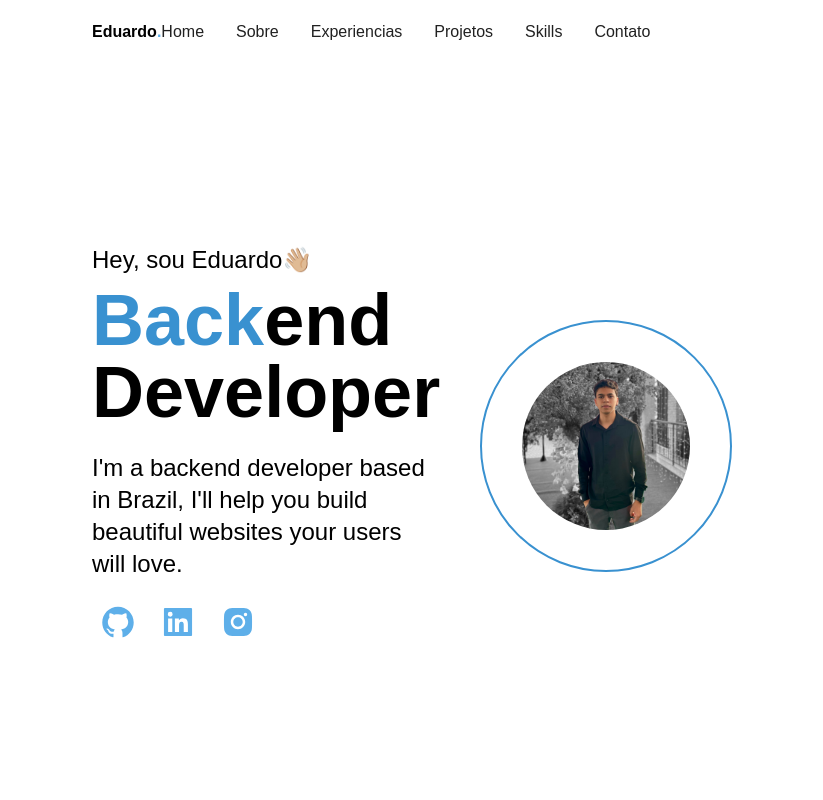
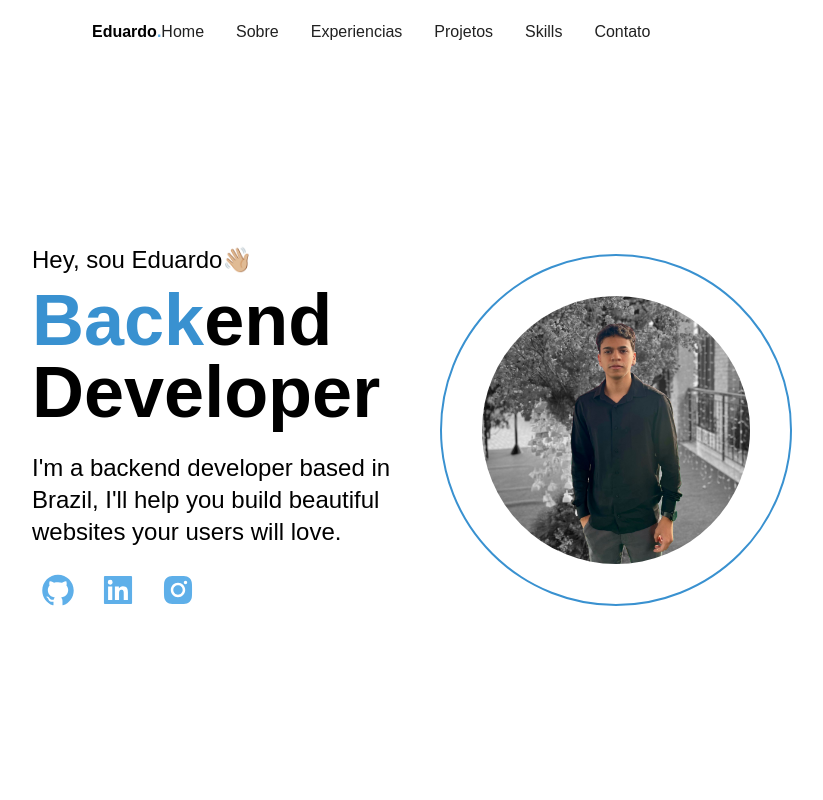
Before and after one commit to edurs2602/Portfolio, a React (Vite) app: page / in a window 1280 px wide. Shown: the top 800 px of the page, without its empty margins (228-1051 px from the left). Built offline with nearby package versions, Linux system fonts and the light colour scheme.

Commit message:
fix: ajeitando tamanho do banner

```diff
--- a/src/components/banner/Banner.tsx
+++ b/src/components/banner/Banner.tsx
@@ -11,7 +11,7 @@ const Banner = () => {
     })
 
     return (
-        <div data-aos="fade-up" className="h-10vh lg:flex lg:max-xl:flex lg:justify-between z-50 text-white lg:py-5 lg:px-20 px-5 py-10 gap-10 flex-1">
+        <div data-aos="fade-up" className="h-10vh lg:flex lg:max-xl:flex lg:justify-between z-50 text-white lg:py-5 lg:px-30 px-5 py-10 gap-10 flex-1">
             <div className="h-full lg:py-40 lg:flex-col lg:justify-center justify-start items-start text-black">
                 <h3 className="text-2xl font-light mb-2">Hey, sou Eduardo👋🏼</h3>
                 <h1 className="text-7xl font-semibold leading-11"><span className="text-primary">Back</span>end</h1>
```
